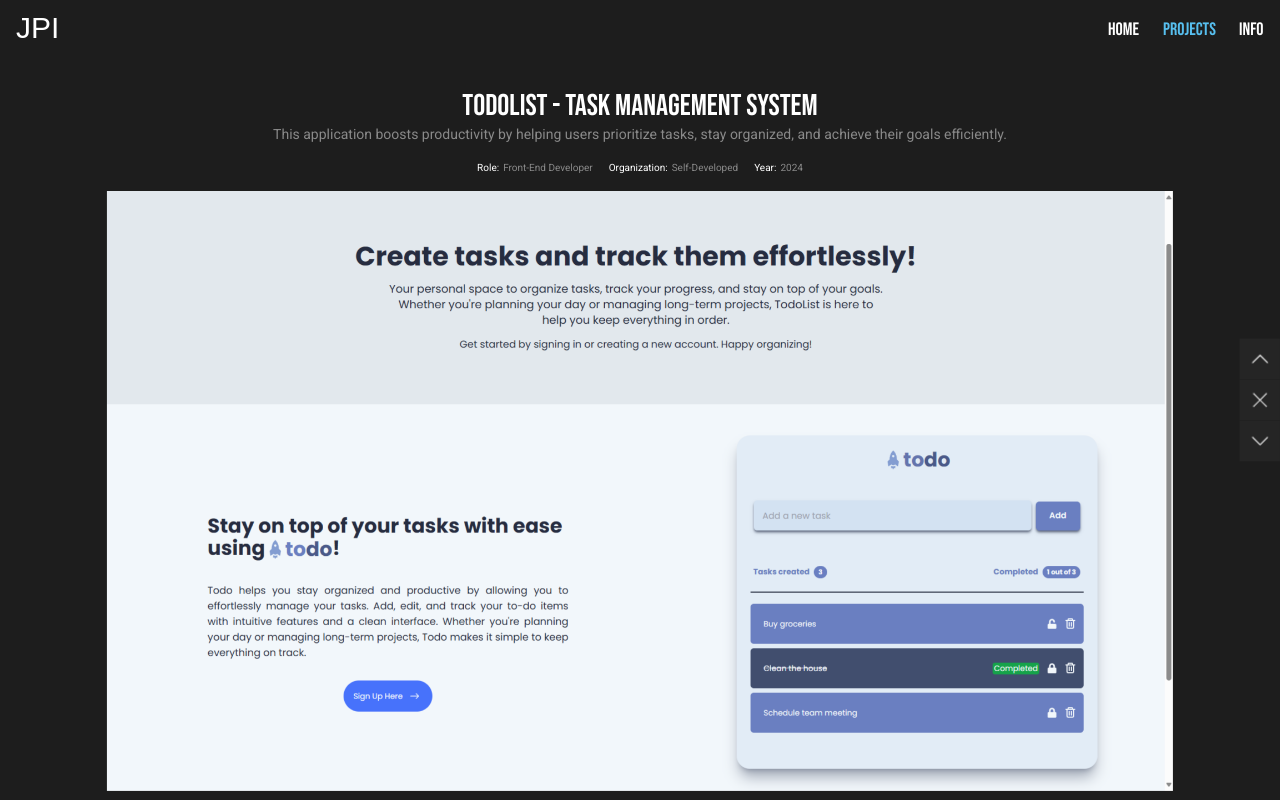
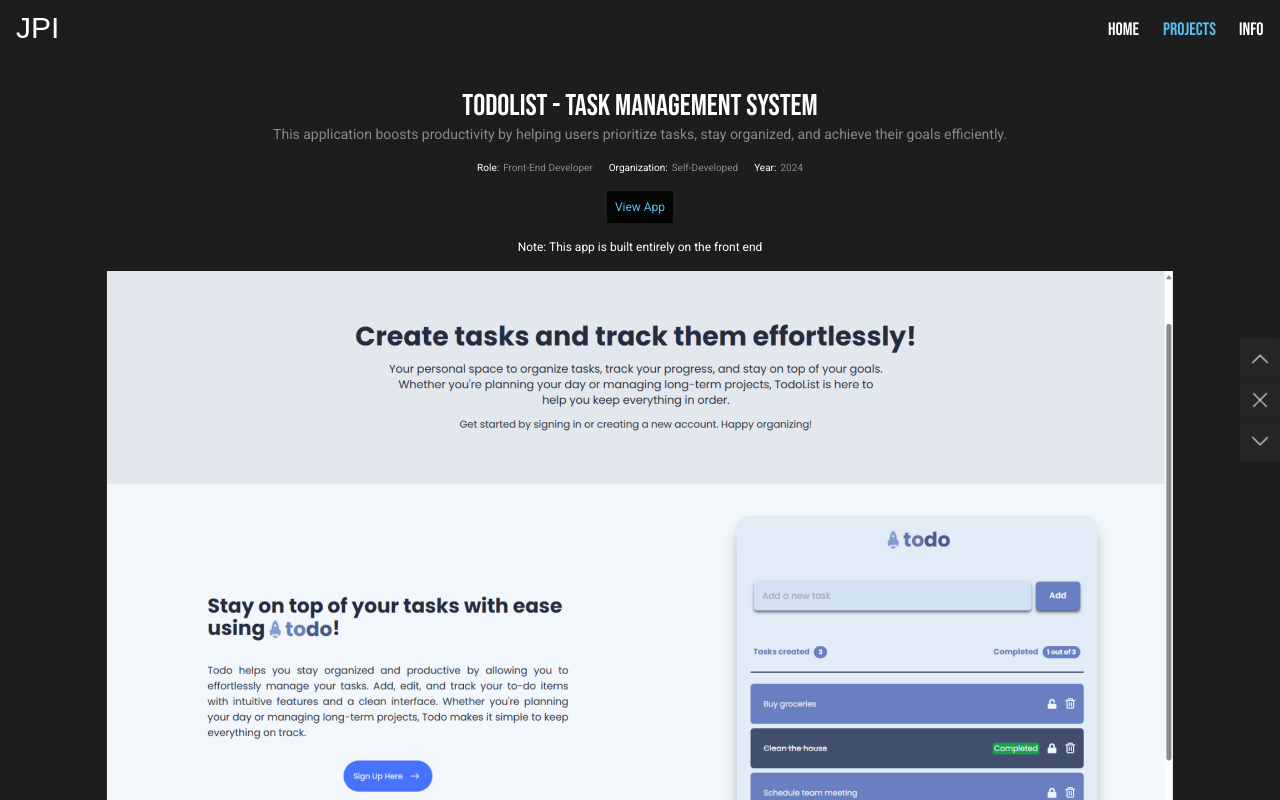
Before and after one commit to xjohnpatrick/portfolio, a Next.js app: page /projects/0 in a window 1280 px wide. Shown: the top 800 px of the page. Built offline with nearby package versions, Linux system fonts and the light colour scheme; a web font is replaced by a local one.

Commit message:
30.11.24.0822

```diff
--- a/data/index.ts
+++ b/data/index.ts
@@ -34,7 +34,7 @@ export const projects = [
     id: 0,
     img: Array.from({ length: 11 }, (_, i) => `/todolist/todoListApp${i}.png`),
     alt: "TodoList Image",
-    link: "",
+    link: "https://todolist-tms.vercel.app/",
     description: "Task Management System",
     title: "TodoList",
     website: "",
```
